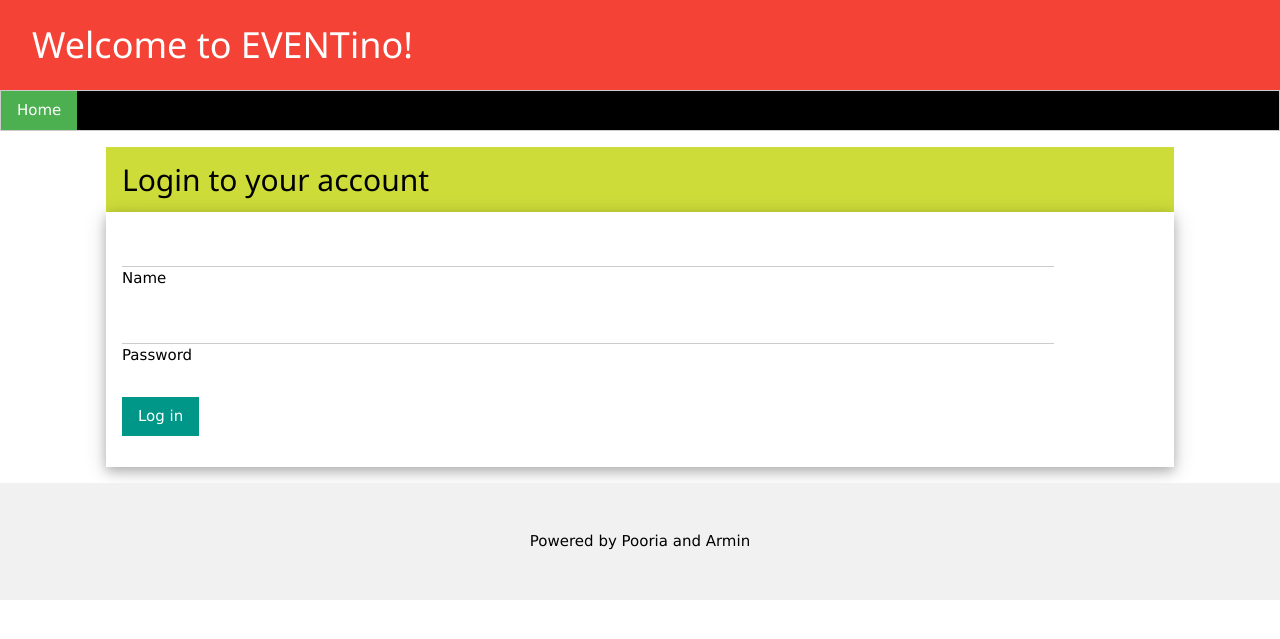
After one commit to PooriaT/PAP, a Django app: page /login/ in a window 1280 px wide. The commit adds this page. Shown: the top 639 px of the page. Run offline with Django 4.2, Linux system fonts and the light colour scheme.

Commit message:
Login page

```diff
--- a/eventHandler/admin.py
+++ b/eventHandler/admin.py
@@ -1,11 +1,9 @@
 from django.contrib import admin
 
 # Register your models here.
-from .models import Userprofile
 from .models import Conference
 from .models import Event
 # Register your models here.
 
-admin.site.register(Userprofile)
 admin.site.register(Conference)
 admin.site.register(Event)
--- /dev/null
+++ b/eventHandler/templates/eventHandler/login.html
@@ -0,0 +1,54 @@
+<!DOCTYPE html>
+<html>
+    <head>
+        <title>Eventino</title>
+        <meta charset="UTF-8">
+        <meta name="viewport" content="width=device-width, initial-scale=1">
+        <link rel="stylesheet" href="/static/eventHandler/css/w3.css">
+
+    </head>
+    <body>
+
+        <!-- Header -->
+        <header class="w3-container w3-bar w3-red">
+            <h1 class="w3-bar-item">Welcome to EVENTino!</h1>
+        </header>
+        <div class="w3-bar w3-black w3-border">
+            <a href="/" class="w3-bar-item w3-button w3-mobile w3-green">Home</a>
+        </div>
+
+
+
+        <div class="w3-content" style="max-width:1100px">
+            <!-- Page content -->
+            <div class="w3-container w3-margin-top w3-margin-bottom">
+                <div class="w3-container w3-lime">
+                    <h2>Login to your account</h2>
+                </div>
+                <form class="w3-container w3-card-4" method="post">
+                    {% csrf_token %}
+                    <p>
+                        <input class="w3-input" type="text" style="width:90%" name="username" required>
+                        <label>Name</label>
+                    </p>
+                    <p>
+                        <input class="w3-input" type="password" style="width:90%" name="password" required>
+                        <label>Password</label>
+                    </p>
+
+                    <p>
+                        <button type="submit" value="login" class="w3-button w3-section w3-teal w3-ripple"> Log in </button>
+                    </p>
+
+                </form>
+            </div>
+        <!-- End page content -->
+        </div>
+
+        <!-- Footer -->
+        <footer class="w3-center w3-light-grey w3-padding-32">
+            <p>Powered by Pooria and Armin</p>
+        </footer>
+
+    </body>
+</html>
--- a/eventHandler/urls.py
+++ b/eventHandler/urls.py
@@ -4,4 +4,5 @@ from . import views
 
 urlpatterns = [
     path('', views.index, name='index'),
+    path('login/', views.loginFunc, name='login')
 ]
--- a/eventHandler/views.py
+++ b/eventHandler/views.py
@@ -1,18 +1,23 @@
-from django.shortcuts import render
+from django.shortcuts import render, redirect
 from django.template import loader
 
 from django.http import HttpResponse
 
-from .models import Userprofile
+from django.contrib.auth import authenticate, login, logout
+
+
 from .models import Conference
 from .models import Event
 
 #Index Page
 def index(request):
-    allEvents = Event.objects.all()
     allConf = Conference.objects.all()
 
-
+    print(request.user)
+    if request.user.is_authenticated:
+        allEvents = Event.objects.all()
+    else:
+        allEvents = {}
     template = loader.get_template('eventHandler/index.html')
     context = {
         'conferences' : allConf,
@@ -22,8 +27,25 @@ def index(request):
 
 
 #Login Page
-def login(request):
-    pass
+def loginFunc(request):
+    print(request.POST)
+    if request.POST:
+        print(request.POST)
+        username = request.POST['username']
+        password = request.POST['password']
+        user = authenticate(request, username=username, password=password)
+        print(user)
+        if user is not None:
+            login(request, user)
+            return redirect('index')
+        else:
+            pass
+    template = loader.get_template('eventHandler/login.html')
+    context = {
+        'events': {},
+    }
+    return HttpResponse(template.render(context, request))
+
 
 #Register Page
 def register(request):
```
Also changed, not shown: eventHandler/forms.py (+11 -5 lines), eventHandler/models.py (+0 -8 lines), eventHandler/templates/eventHandler/index.html (+4 -18 lines), db.sqlite3, eventHandler/migrations/0003_delete_userprofile.py (added).
